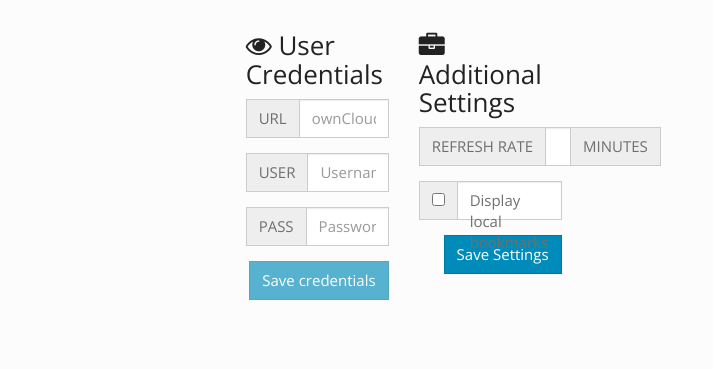
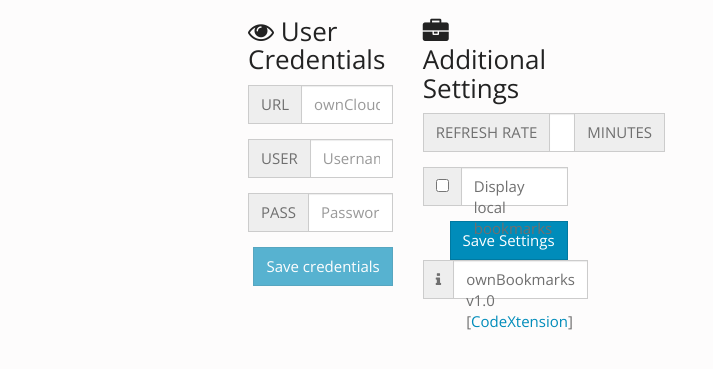
Before and after one commit to codeXtension/ownBookmark, a browser extension: page html/settings.html in a window 1280 px wide. Shown: the part 245-614 px from the top of the page, without its empty margins (0-713 px from the left). Drawn offline with nearby package versions, Linux system fonts and the light colour scheme; some packages are replaced by stand-ins of ours.

Commit message:
added a small about text

```diff
--- a/html/settings.html
+++ b/html/settings.html
@@ -99,6 +99,15 @@
                             class="btn btn-primary pull-right">Save Settings
                     </button>
                 </div>
+                <div class="form-group">
+                    <div class="input-group">
+                        <div class="input-group-addon">
+                            <span class="fa fa-info"></span>
+                        </div>
+                        <label class="form-control">ownBookmarks v1.0 [<a href="http://www.codextension.io"
+                                                                          target="_blank">CodeXtension</a>]</label>
+                    </div>
+                </div>
             </form>
         </div>
     </div>
```
